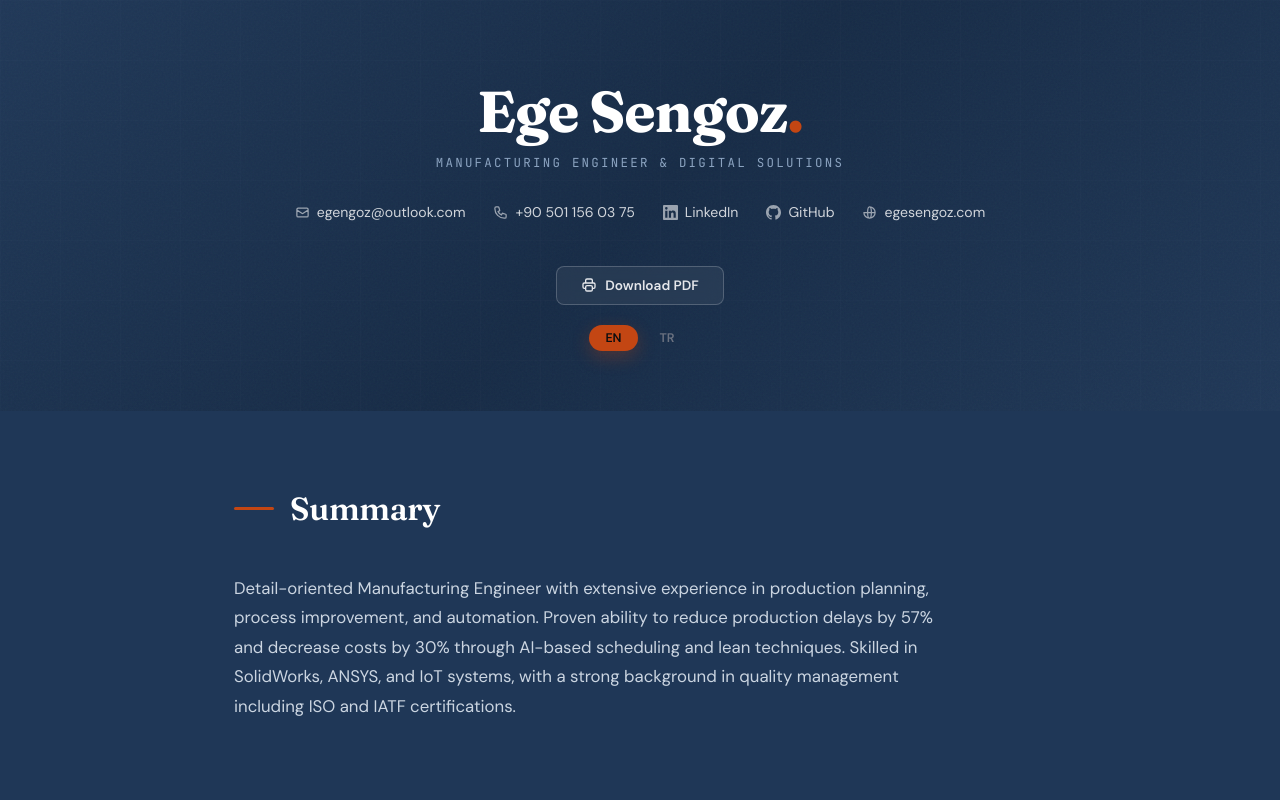
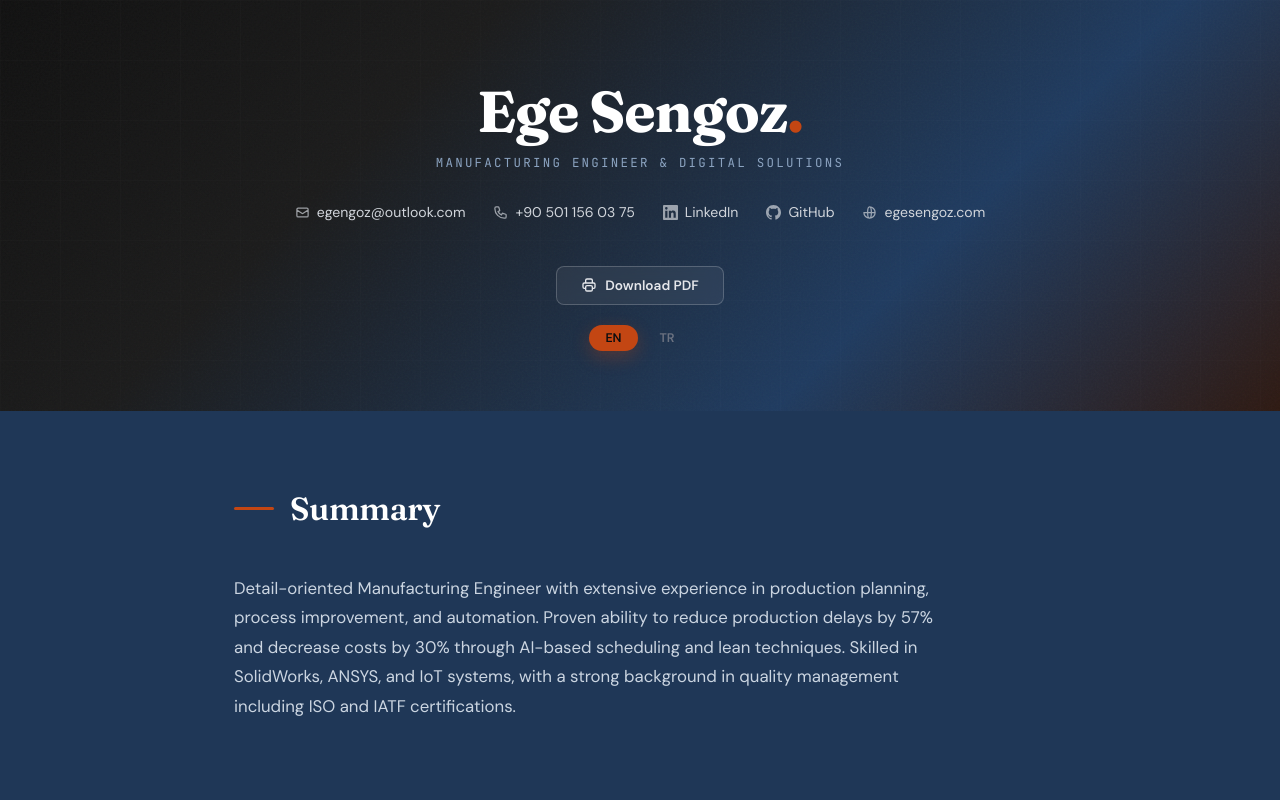
Before and after one commit to sngzege/personal-website, a website: page pages/resume.html in a window 1280 px wide. Shown: the top 800 px of the page. Drawn offline with Linux system fonts and the light colour scheme.

Commit message:
fix: restore original hero gradient

```diff
--- a/pages/resume.html
+++ b/pages/resume.html
@@ -41,7 +41,7 @@
 
         /* ── Hero ── */
         .hero {
-            background: linear-gradient(135deg, #1f3757 0%, #152a45 50%, #1f3757 100%);
+            background: linear-gradient(135deg, #0f0f0f 0%, #1a1a1a 30%, #1e3a5f 70%, #2d1810 100%);
             position: relative;
             overflow: hidden;
             padding: 80px 24px 60px;
```
